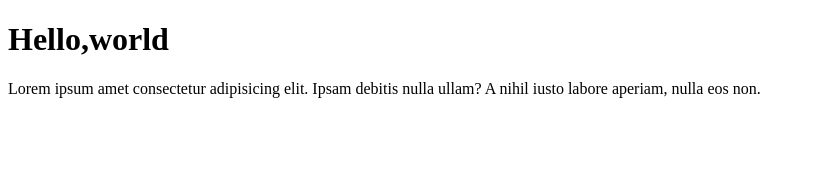
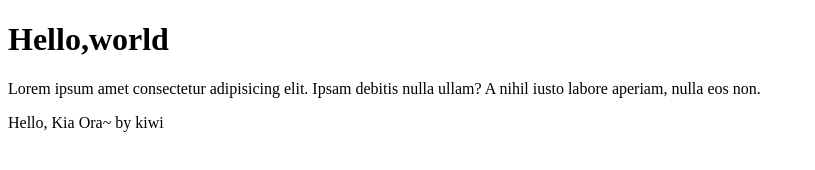
Before and after one commit to HEKEPOIU/htmltest, a plain HTML site: page index.html in a window 1280 px wide. Shown: the whole page, without its empty margins (0-815 px from the left). Drawn offline with Linux system fonts and the light colour scheme.

Commit message:
add Kia ora

```diff
--- a/index.html
+++ b/index.html
@@ -9,6 +9,6 @@
 <body>
     <h1>Hello,world</h1>
     <p>Lorem ipsum amet consectetur adipisicing elit. Ipsam debitis nulla ullam? A nihil iusto labore aperiam, nulla eos non.</p>
-
+    <p>Hello, Kia Ora~ by kiwi</p>
 </body>
 </html>
```
